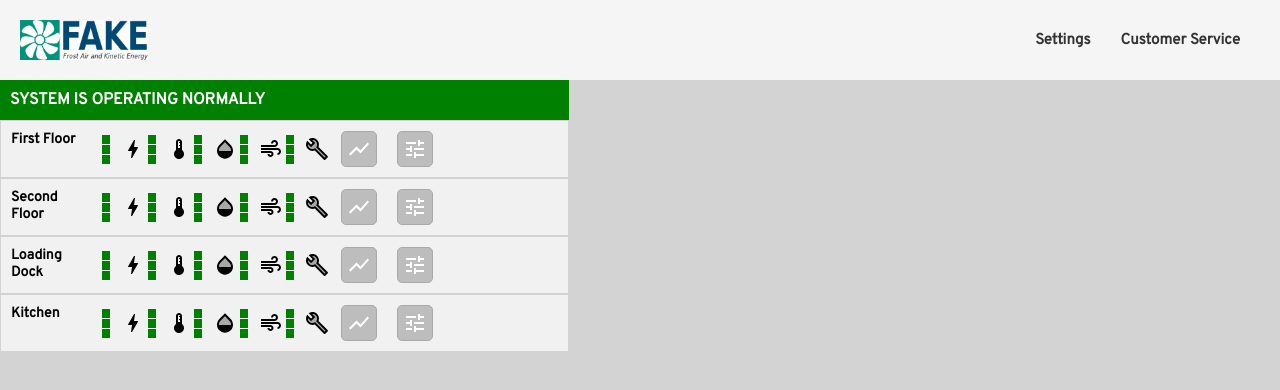
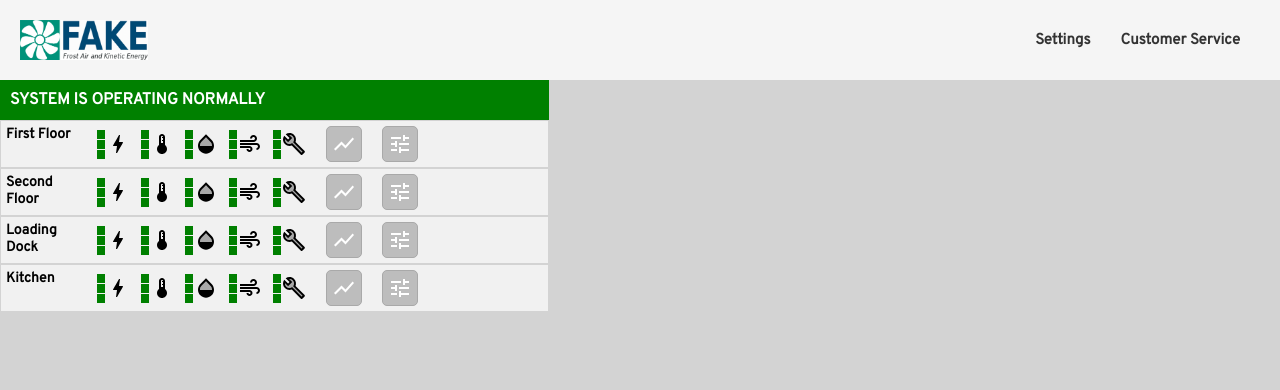
Before and after one commit to JDygard/Frost-Air-and-Kinetic-Energy, a React (Create React App) app in the folder fake/: page / in a window 1280 px wide. Shown: the top 390 px of the page. Built offline with nearby package versions, Linux system fonts and the light colour scheme.

Commit message:
update README.md

```diff
--- a/fake/src/components/App.js
+++ b/fake/src/components/App.js
@@ -14,6 +14,7 @@ import '../styles/global.css';
 
 const App = () => {
   return (
+    <div className='lock-it-up'>
       <ErrorBoundary>
         <Router>
           <Navbar />
@@ -25,6 +26,7 @@ const App = () => {
           </Routes>
         </Router>
       </ErrorBoundary>
+    </div>
   );
 };
 
--- a/fake/src/components/SliderLockBox.js
+++ b/fake/src/components/SliderLockBox.js
@@ -25,6 +25,9 @@ const SliderLockBox = () => {
 
     return (
         <div className={`slider-lock-box ${locked ? 'locked' : ''}`}>
+        <button className="lock-button" onClick={handleLockToggle}>
+            {locked ? <LockIcon /> : <LockOpenIcon />}
+        </button>
             <div className="slider-container">
                 <div className="slider-range">
                     <WbSunnyIcon />
@@ -75,9 +78,6 @@ const SliderLockBox = () => {
                     />
                 </div>
             </div>
-            <button className="lock-button" onClick={handleLockToggle}>
-                {locked ? <LockIcon /> : <LockOpenIcon />}
-            </button>
         </div>);
 };
 
--- a/fake/src/styles/SliderLockBox.css
+++ b/fake/src/styles/SliderLockBox.css
@@ -33,6 +33,7 @@
 
   .slider {
     color: #f44336;
+    width: 80%;
   }
 
   .slider .MuiSlider-thumb {
@@ -54,7 +55,6 @@
   .slider-blue {
     color: #2196f3;
     width: 80%;
-    align-self: flex-end;
   }
 
   .slider-blue .MuiSlider-thumb {
--- a/fake/src/styles/SubZoneGlanceBar.css
+++ b/fake/src/styles/SubZoneGlanceBar.css
@@ -2,7 +2,7 @@
     display: flex;
     justify-content: space-between;
     align-items: center;
-    padding: 10px;
+    padding: 5px;
     background-color: #f1f1f1;
     border: 1px solid lightgrey;
   }
@@ -13,8 +13,7 @@
   }
 
   .zone__icon {
-    margin-left: 10px;
-    margin-right: 2px;
+    margin-right: 10px;
   }
 
   .zone__button {
--- a/fake/src/styles/ZoneGlanceBar.css
+++ b/fake/src/styles/ZoneGlanceBar.css
@@ -31,7 +31,6 @@
 
   .zone__icon {
     display: inline-block;
-    margin-right: 10px;
     font-size: 24px;
   }
 
```
Also changed, not shown: fake/src/styles/global.css (line endings or trailing spaces), 1 other file (tests, documents, lock files or other folders). Lines whose indentation alone changed are shown as unchanged.
